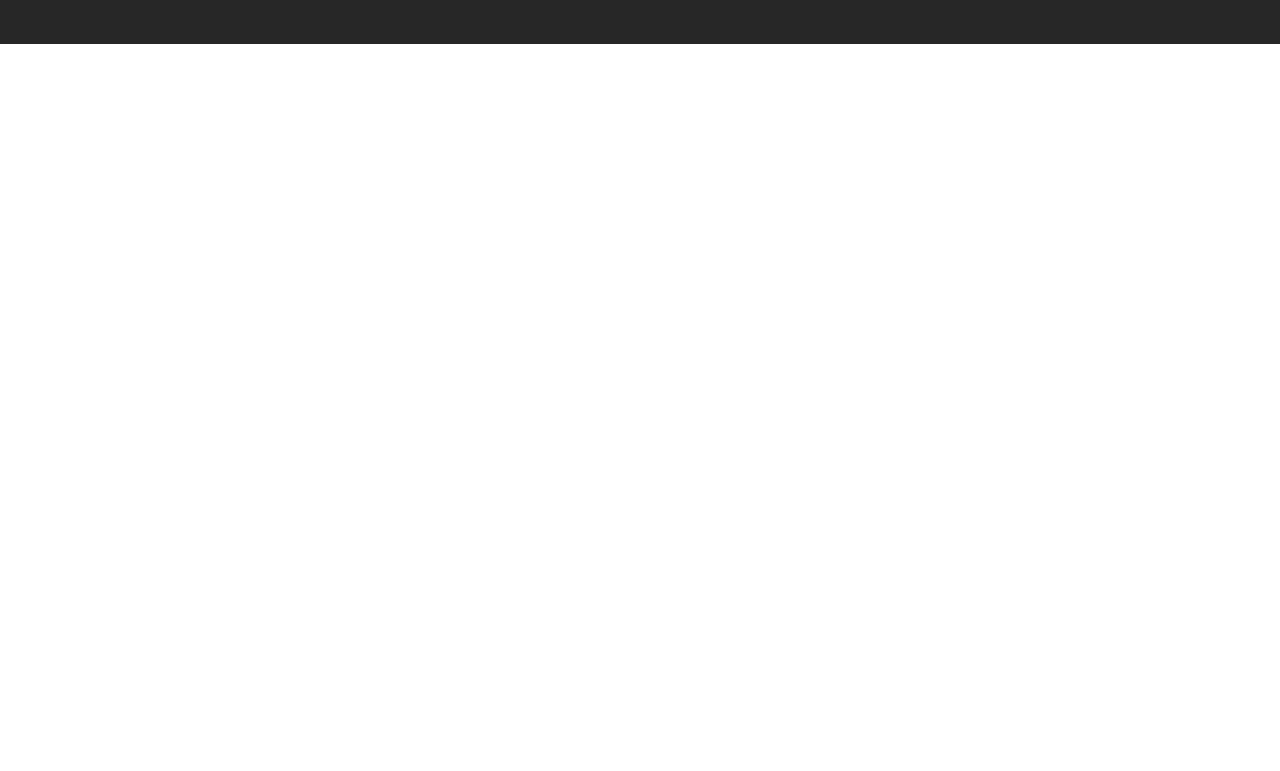
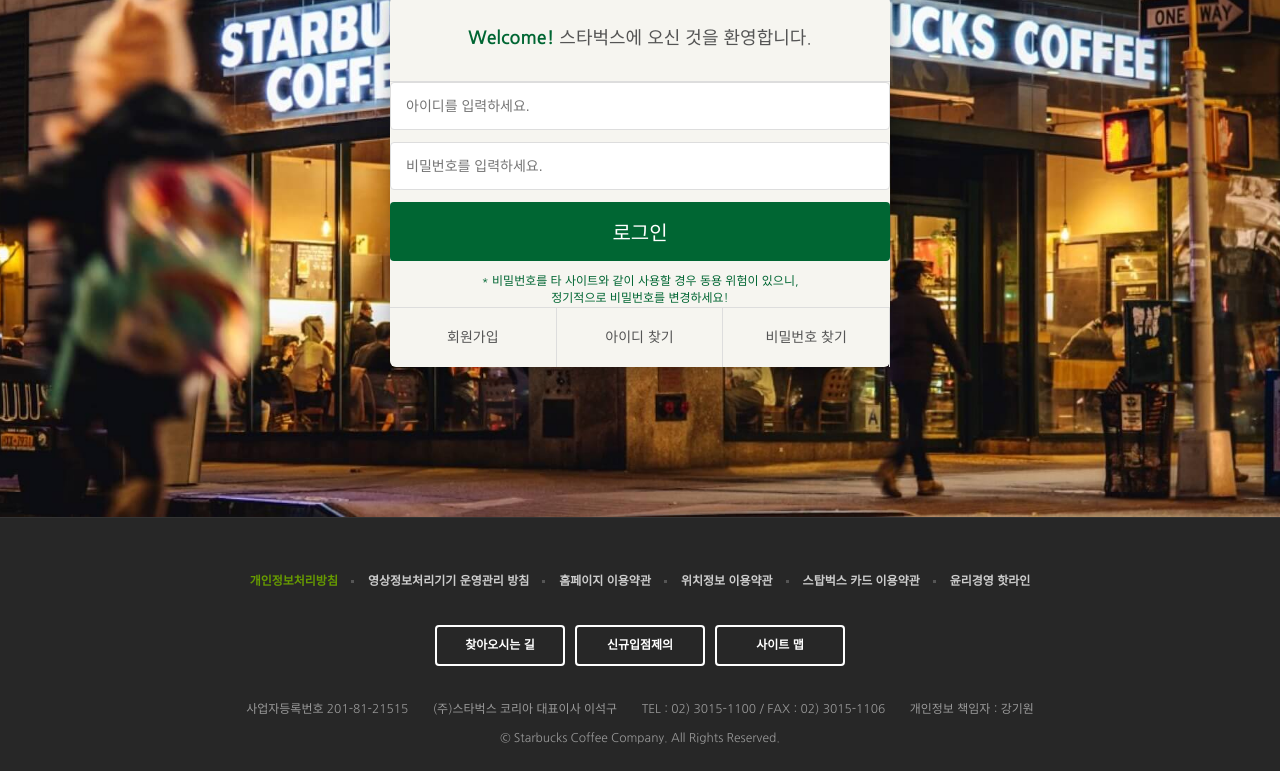
Before and after one commit to ill521/starbucks, a plain HTML site: page signin/index.html in a window 1280 px wide. Shown: the part 290-1061 px from the top of the page. Before the commit the page ends 800 px from the top, so only its background shows below. Drawn offline with nearby package versions, Linux system fonts and the light colour scheme.

Commit message:
로그인 페이지 완성

```diff
--- /dev/null
+++ b/css/signin.css
@@ -0,0 +1,76 @@
+.signin {
+  margin-top: 120px;
+  padding: 100px 0 150px;
+  background-image: url("../images/signin_bg.jpg");
+  background-repeat: no-repeat;
+  background-position: center;
+  background-attachment: fixed;
+  background-size: cover;
+}
+.signin h1 {
+  color: #fff;
+  font-size: 30px;
+  font-weight: 800;
+  text-align: center;
+  margin-bottom: 24px;
+}
+.signin__card {
+  width: 500px;
+  margin: 0 auto;
+  border-radius: 6px;
+  background-color: #f6f5f0;
+  box-shadow: 2px 2px 20px rgba(0,0,0,.3);
+  color: #555;
+}
+.signin__card h2 {
+  padding: 30px;
+  font-size: 18px;
+  text-align: center;
+  border-bottom: 1px solid #ddd;
+}
+.signin__card h2 strong {
+  font-weight: 700;
+  color: #006633;
+}
+.signin__card form input {
+  width: 100%;
+  margin-bottom: 12px;
+  padding: 15px;
+  border: 1px solid #ddd;
+  border-radius: 4px;
+  outline: none;
+  box-sizing: border-box;
+  font-size: 14px;
+}
+.signin__card form [type="submit"] {
+  background-color: #006633;
+  border: none;
+  color: #fff;
+  font-size: 20px;
+  cursor: pointer;
+}
+.signin__card form p {
+  font-size: 12px;
+  color: #006633;
+  text-align: center;
+}
+.signin__card .actions {
+  display: flex;
+  border-top: 1px solid #ddd;
+}
+.signin__card .actions a {
+  flex-grow: 1;
+  flex-basis: 0;
+  text-align: center;
+  padding: 20px;
+  color: #555;
+  font-size: 14px;
+  border-right: 1px solid #ddd;
+}
+.signin__card .actions .a:last:last-child {
+  border-right: none;
+
+}
+.signin__card .actions a:hover {
+  text-decoration: underline;
+}
--- a/signin/index.html
+++ b/signin/index.html
@@ -26,7 +26,7 @@
   <link href="https://fonts.googleapis.com/css2?family=Nanum+Gothic:wght@400;700&display=swap" rel="stylesheet">
   <link rel="stylesheet" href="https://fonts.googleapis.com/icon?family=Material+Icons">
   <link rel="stylesheet" href="../css/common.css" />
-
+  <link rel="stylesheet" href="../css/signin.css">
 
   <script defer src="../js/main.js"></script>
 </head>
@@ -367,7 +367,26 @@
 
 
   <section class="signin">
-
+    <h1>로그인</h1>
+    <div class="signin__card">
+      <h2>
+        <strong>Welcome!</strong> 스타벅스에 오신 것을 환영합니다.
+      </h2>
+      <form>
+        <input type="text"placeholder="아이디를 입력하세요." />
+        <input type="password"placeholder="비밀번호를 입력하세요." />
+        <input type="submit"value="로그인" />
+        <p>
+          * 비밀번호를 타 사이트와 같이 사용할 경우 동용 위험이 있으니,<br>
+          정기적으로 비밀번호를 변경하세요!
+        </p>
+      </form>
+      <div class="actions">
+        <a href="javascript:void(0)">회원가입</a>
+        <a href="javascript:void(0)">아이디 찾기</a>
+        <a href="javascript:void(0)">비밀번호 찾기</a>
+      </div>
+    </div>
   </section>
 
 
```
